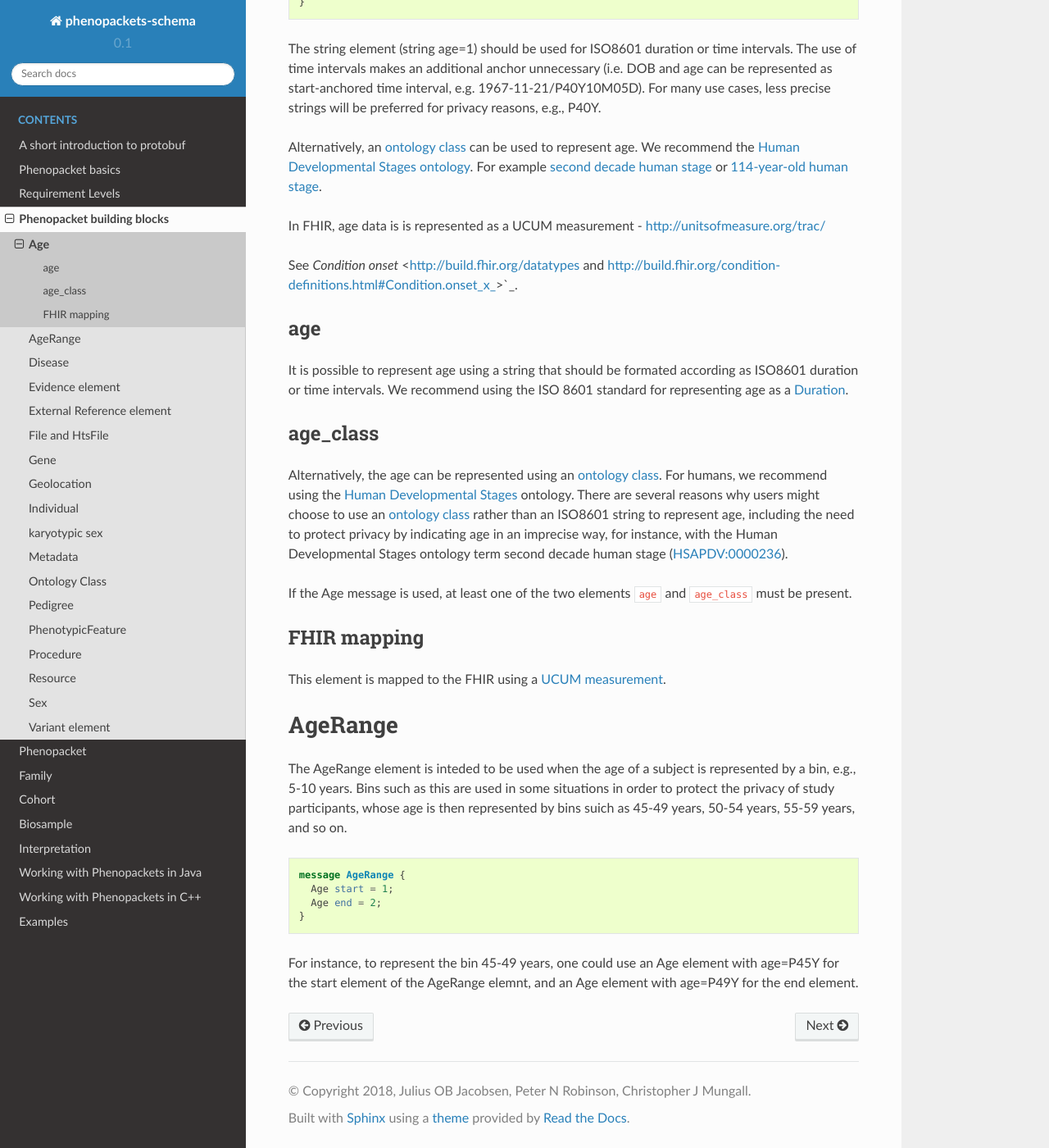
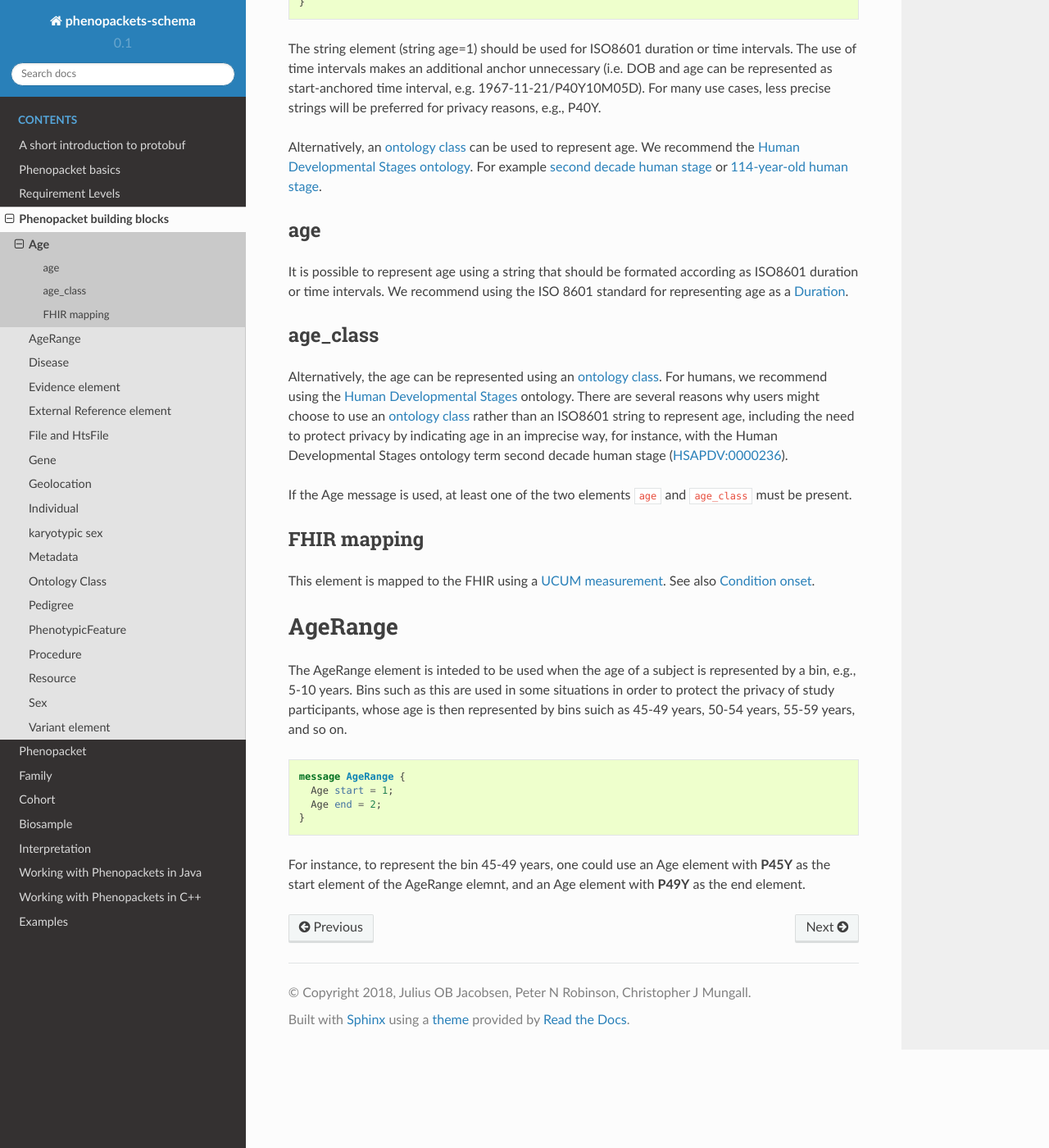
Before and after one commit to phenopackets/phenopacket-schema, a Sphinx documentation site: the page built from docs/age.rst, in a window 1280 px wide and 1400 px high, scrolled down 325 px. Shown: the whole window at 82% size. Built offline with Sphinx 7.4.7 and the Read the Docs theme 2.0.0, drawn with Linux system fonts in a browser that asks for light colours.

Commit message:
revising documentation

```diff
--- a/docs/age.rst
+++ b/docs/age.rst
@@ -26,19 +26,18 @@ Alternatively, an :ref:`ontology class <rstontologyclass>` can be used to repres
 For example `second decade human stage <https://www.ebi.ac.uk/ols/ontologies/hsapdv/terms?iri=http%3A%2F%2Fpurl.obolibrary.org%2Fobo%2FHsapDv_0000236>`_
 or `114-year-old human stage <https://www.ebi.ac.uk/ols/ontologies/hsapdv/terms?iri=http%3A%2F%2Fpurl.obolibrary.org%2Fobo%2FHsapDv_0000255>`_.
 
-In FHIR, age data is is represented as a UCUM measurement - http://unitsofmeasure.org/trac/
-
-See `Condition onset` <http://build.fhir.org/datatypes and http://build.fhir.org/condition-definitions.html#Condition.onset_x_>`_.
 
 
 age
 ~~~
+
 It is possible to represent age using a string that should be formated according  as ISO8601
 duration or time intervals. We recommend using the ISO 8601 standard for representing
 age as a `Duration <https://en.wikipedia.org/wiki/ISO_8601#Durations>`_.
 
 age_class
 ~~~~~~~~~
+
 Alternatively, the age can be represented using an :ref:`ontology class <rstontologyclass>`. For humans,
 we recommend using the `Human Developmental Stages <https://www.ebi.ac.uk/ols/ontologies/hsapdv>`_ ontology.
 There are several reasons why users might choose to use an :ref:`ontology class <rstontologyclass>` rather than an ISO8601 string
@@ -70,12 +69,16 @@ If the Age message is used, at least one of the two elements ``age`` and ``age_c
 FHIR mapping
 ~~~~~~~~~~~~
 This element is mapped to the FHIR using  a `UCUM  measurement <http://unitsofmeasure.org/trac/>`_.
+See also `Condition onset <http://build.fhir.org/datatypes and http://build.fhir.org/condition-definitions.html#Condition.onset_x_>`_.
+
 
 
 .. _rstagerange:
+
 ========
 AgeRange
 ========
+
 The AgeRange element is inteded to be used when the age of a subject is represented by a bin, e.g., 5-10 years. Bins
 such as this are used in some situations in order to protect the privacy of study participants, whose age is then
 represented by bins suich as 45-49 years, 50-54 years, 55-59 years, and so on.
@@ -87,5 +90,5 @@ represented by bins suich as 45-49 years, 50-54 years, 55-59 years, and so on.
     Age end = 2;
   }
 
-For instance, to represent the bin 45-49 years, one could use an Age element with age=P45Y for the start element of the AgeRange elemnt,
-and an Age element with age=P49Y for the end element.
+For instance, to represent the bin 45-49 years, one could use an Age element with **P45Y** as the start element of the AgeRange elemnt,
+and an Age element with **P49Y** as the end element.
--- a/docs/evidence.rst
+++ b/docs/evidence.rst
@@ -19,7 +19,7 @@ evidence_code
 ~~~~~~~~~~~~~
 For example, in order to describe the evidence for a phenotypic observation that is derived from a publication,
 one might use
-the ECO term `author statement from published clinical study used in manual assertion` <https://www.ebi.ac.uk/ols/ontologies/eco/terms?iri=http%3A%2F%2Fpurl.obolibrary.org%2Fobo%2FECO_0006017>`_
+the ECO term `author statement from published clinical study used in manual assertion <https://www.ebi.ac.uk/ols/ontologies/eco/terms?iri=http%3A%2F%2Fpurl.obolibrary.org%2Fobo%2FECO_0006017>`_
 and record a PubMed id in the reference field
 (See :ref:`External Reference element`).
 
--- a/docs/phenotype.rst
+++ b/docs/phenotype.rst
@@ -1,4 +1,4 @@
-.. _rstphenotype:
+.. _rstphenotypicfeature:
 
 =================
 PhenotypicFeature
```
Also changed, not shown: other parts of docs/evidence.rst (+1 -1 lines), docs/biosample.rst (+11 -3 lines), docs/externalreference.rst (+31 -4 lines).
